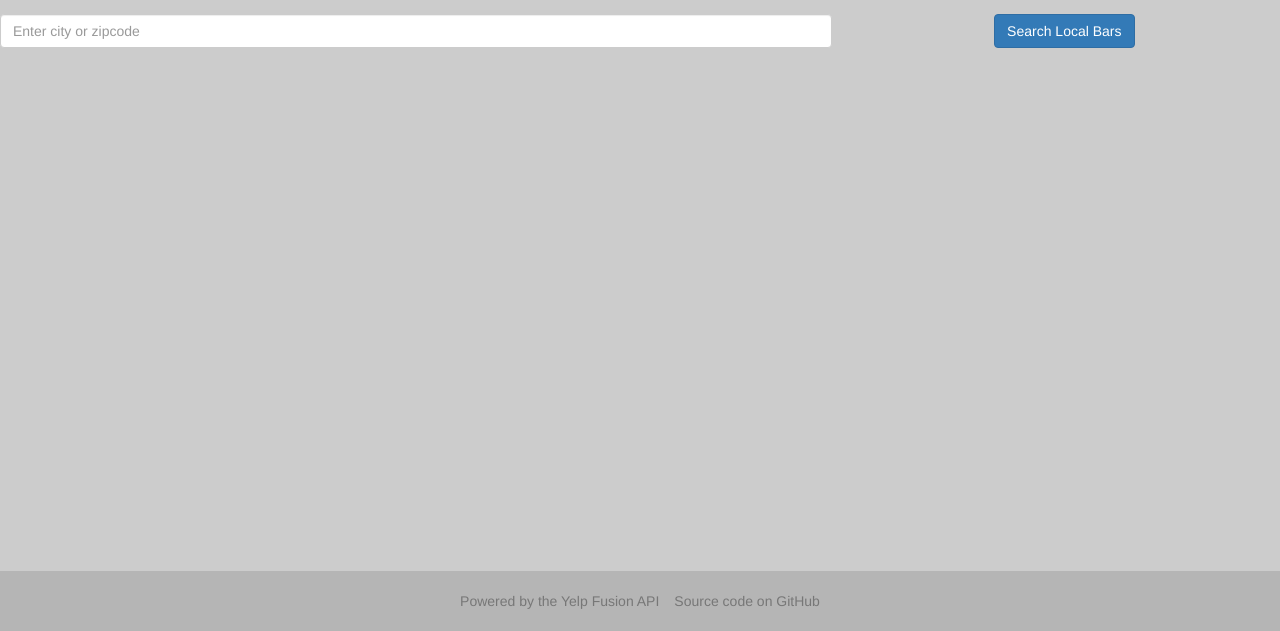
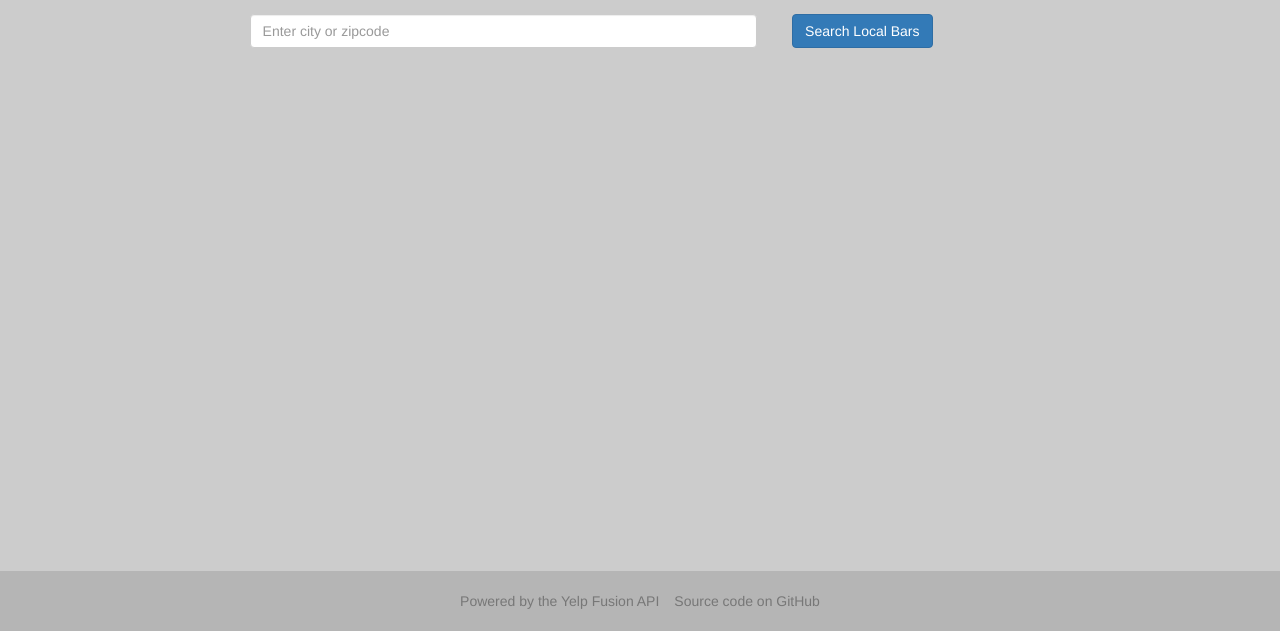
Before and after one commit to saracarlile/nightlife-app, a website: page public/index.html in a window 1280 px wide. Shown: the part 169-800 px from the top of the page. Drawn offline with nearby package versions, Linux system fonts and the light colour scheme.

Commit message:
revert changes

```diff
--- a/public/partials/search.html
+++ b/public/partials/search.html
@@ -4,15 +4,8 @@
         <h2 style="margin-top: 5px;">Search for Bars Near You and RSVP</h2>
     </div>
 
- <!--   <div class="row searches">
-
-
-    </div>-->
-
-
-
-    <div class="row content">
-         <form class="form" ng-submit="getLocalBusinesses();">
+    <div class="row searches">
+            <form class="form" ng-submit="getLocalBusinesses();">
                  <div class="item1">
                 <input type="text" class="form-control" ng-model="location" id="locationText" placeholder="Enter city or zipcode">
                 </div>
@@ -27,6 +20,11 @@
                     </div>
                 </div>
             </div>
+    </div>
+
+
+
+    <div class="row content">
         <div class="outer-square" ng-repeat="bar in bars">
             <div class="inner-square">
                 <div class="item">
```
